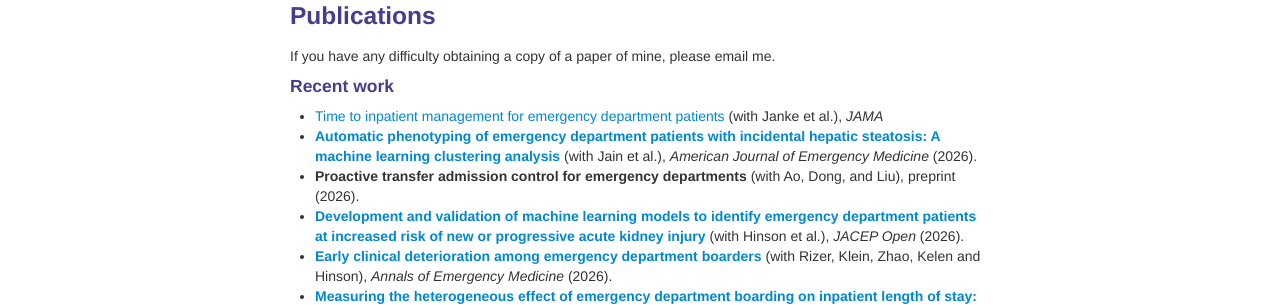
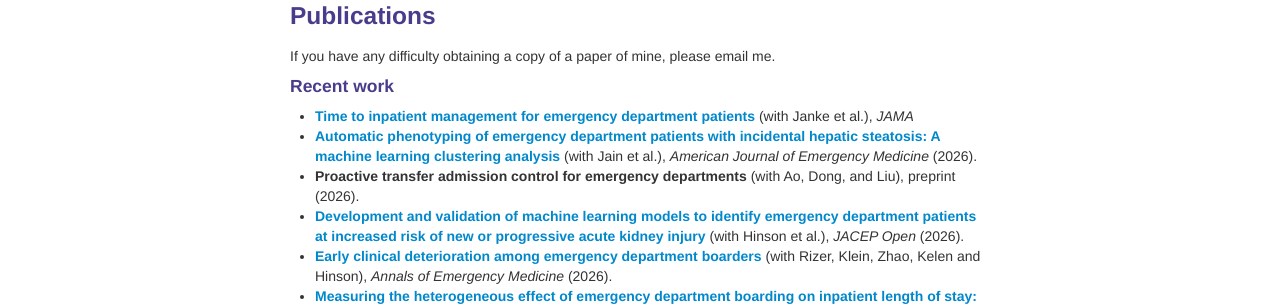
Before and after one commit to martincopenhaver/martincopenhaver.github.io, a Jekyll site: the page built from research.md, in a window 1280 px wide. Shown: the part 206-512 px from the top of the page. Built offline with Jekyll 4.4.1, drawn with Linux system fonts in a browser that asks for light colours.

```diff
--- a/research.md
+++ b/research.md
@@ -13,7 +13,7 @@ My research has been supported with grants from [CRICO](https://www.rmf.harvard.
 If you have any difficulty obtaining a copy of a paper of mine, please email me.
 
 #### Recent work
-* [Time to inpatient management for emergency department patients](https://jamanetwork.com/journals/jama/article-abstract/2852957) (with Janke et al.), _JAMA_
+* [**Time to inpatient management for emergency department patients**](https://jamanetwork.com/journals/jama/article-abstract/2852957) (with Janke et al.), _JAMA_
 * [**Automatic phenotyping of emergency department patients with incidental hepatic steatosis: A machine learning clustering analysis**](https://www.sciencedirect.com/science/article/abs/pii/S0735675726002561) (with Jain et al.), _American Journal of Emergency Medicine_ (2026).
 * **Proactive transfer admission control for emergency departments** (with Ao, Dong, and Liu), preprint (2026).
 * [**Development and validation of machine learning models to identify emergency department patients at increased risk of new or progressive acute kidney injury**](https://www.jacepopen.com/article/S2688-1152(26)00072-X/fulltext) (with Hinson et al.), _JACEP Open_ (2026).
```
